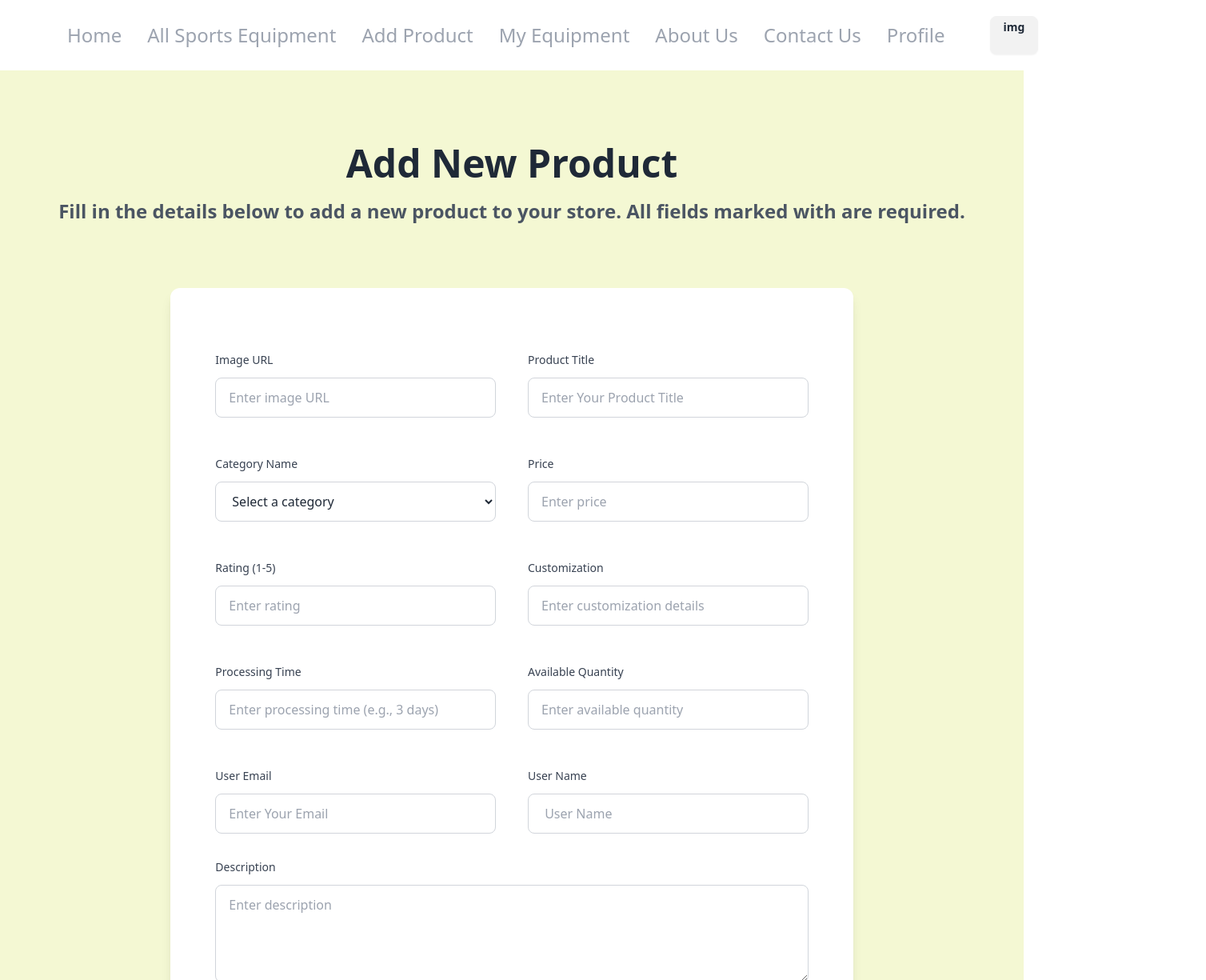
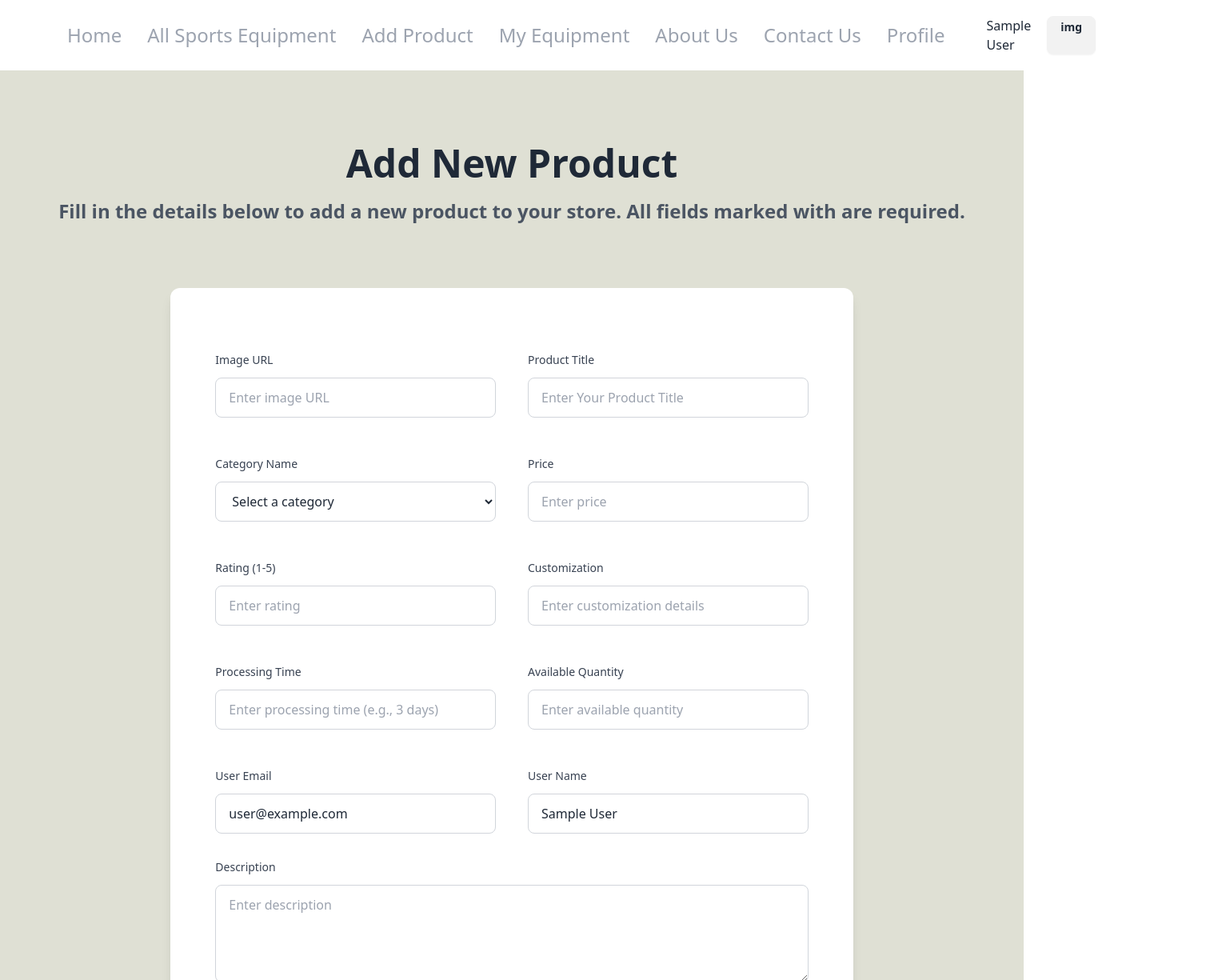
Before and after one commit to TanvirAhmed-1/Sports-Equipment-Store-client2, a React (Vite) app: page /addProduct in a window 1280 px wide. Shown: the top 1225 px of the page at 80% size, 1508 px wide, since content can reach past the window. Built offline with nearby package versions, Linux system fonts and the light colour scheme; no server answers; sample sign-in values are in the browser's storage.

Commit message:
user email base product show

```diff
--- a/src/components/AddProduct.jsx
+++ b/src/components/AddProduct.jsx
@@ -1,6 +1,13 @@
+import { useContext } from "react";
 import { toast } from "react-toastify";
+import { AuthContext } from "./AuthProvider";
 
 const AddProduct = () => {
+
+  const {user}=useContext(AuthContext)
+
+  console.log(user.displayName,    user.email)
+
   const handleSubmit = (e) => {
     e.preventDefault();
     const form = e.target;
@@ -30,6 +37,7 @@ const AddProduct = () => {
       userName,
     };
     console.log("Submitted Data:", formData);
+
     fetch("http://localhost:5000/products", {
       method: "POST",
       headers: {
@@ -48,7 +56,7 @@ const AddProduct = () => {
   };
 
   return (
-    <div className="bg-[#F4F8D3]  pb-40">
+    <div className="bg-[#dfe0d4]  pb-40">
       <div className="text-center py-20">
         <h1 className="lg:text-5xl  text-3xl font-semibold text-gray-800 py-3">
           Add New Product
@@ -187,7 +195,8 @@ const AddProduct = () => {
               <input
                 type="email"
                 name="userEmail"
-                placeholder="Enter Your Email"
+                defaultValue={user.email}
+                readOnly
                 className="w-full px-4 py-3 my-2 border bg-white border-gray-300 rounded-lg focus:outline-none focus:ring-2 focus:ring-blue-500"
               />
             </div>
@@ -200,7 +209,8 @@ const AddProduct = () => {
               <input
                 type="text"
                 name="userName"
-                placeholder=" User Name"
+                defaultValue={user.displayName}
+                readOnly
                 className="w-full px-4 py-3 my-2 border bg-white border-gray-300 rounded-lg focus:outline-none focus:ring-2 focus:ring-blue-500"
               />
             </div>
--- a/src/components/MyEquipmentList.jsx
+++ b/src/components/MyEquipmentList.jsx
@@ -1,16 +1,34 @@
-import React, { useState } from "react";
-import { FaPen } from "react-icons/fa";
-import { MdDelete } from "react-icons/md";
+import React, { useContext, useEffect, useState } from "react";
 import { Link, useLoaderData } from "react-router-dom";
 import Swal from "sweetalert2";
 import MyCard from "./MyCard";
+import { AuthContext } from "./AuthProvider";
 
 const MyEquipmentList = () => {
-  const loaderData = useLoaderData();
-  const [userdata, setData] = useState(loaderData);
+
+  const [userdata, setData] = useState([]);
+  const { user } = useContext(AuthContext);
+
+
+  useEffect(() => {
+    if (!user?.email) return;
+
+    fetch(`http://localhost:5000/users/${user.email}`)
+      .then((res) => res.json())
+      .then((data) => {
+        console.log(data);
+        setData(data);
+      })
+      .catch((error) => {
+        console.error("Error fetching user data:", error);
+      });
+
+  }, [user?.email]);
+
+
 
   const deleteProduct = (id) => {
-    console.log(id)
+    console.log(id);
     Swal.fire({
       title: "Are you sure?",
       text: "You won't be able to revert this!",
@@ -49,15 +67,14 @@ const MyEquipmentList = () => {
   return (
     <div className="bg-white lg:min-h-screen min-h-full ">
       <div></div>
-      <div className=" lg:min-h-screen gird grid-cols-1 md:grid-cols-2 lg:grid-cols-3 py-20 bg-slate-400 ">
-        {
-          userdata.map(value=><MyCard
-          key={value._id}
-          product={value}
-          deleteProduct={deleteProduct}
-          ></MyCard>)
-
-        }
+      <div className="lg:min-h-screen grid grid-cols-1 md:grid-cols-2 lg:grid-cols-3 gap-10 py-20 px-10 bg-slate-400 border">
+        {userdata.map((value) => (
+          <MyCard
+            key={value._id}
+            product={value}
+            deleteProduct={deleteProduct}
+          ></MyCard>
+        ))}
       </div>
     </div>
   );
--- a/src/components/NavBar.jsx
+++ b/src/components/NavBar.jsx
@@ -9,7 +9,7 @@ const NavBar = () => {
     userSignOut()
       .then((data) => {
         console.log(data.user);
-        setUser(data.user)
+        setUser(data.user);
       })
       .then((error) => {
         console.log(error.message);
@@ -92,7 +92,11 @@ const NavBar = () => {
         </div>
         <div className="navbar-end">
           {user && user.email ? (
-            <div className="dropdown dropdown-hover">
+            <div className="dropdown dropdown-hover flex gap-4 justify-center items-center">
+              <div>
+                <p>{user.displayName}</p>
+              </div>
+              <div>
                 <div tabIndex={0} role="button" className="btn m-1">
                   {" "}
                   img
@@ -108,6 +112,7 @@ const NavBar = () => {
                   </li>
                 </ul>
               </div>
+            </div>
           ) : (
             <Link to={"/login"}>
               <a className="btn">Login</a>
--- a/src/components/Root.jsx
+++ b/src/components/Root.jsx
@@ -5,7 +5,7 @@ import Footer from './Footer';
 
 const Root = () => {
     return (
-        <div className='bg-slate-300'>
+        <div className='bg-slate-300 w-12/13 mx-auto'>
             <nav className=''>
                 <NavBar></NavBar>
             </nav>
--- a/src/routes/Route.jsx
+++ b/src/routes/Route.jsx
@@ -52,7 +52,7 @@ const Route = createBrowserRouter([
             {
                 path:"equipment",
                 element:<MyEquipmentList></MyEquipmentList> ,
-                loader:()=>fetch("http://localhost:5000/products")
+
             },
             {
                 path:"/update/:id",
```
Lines whose indentation alone changed are shown as unchanged.
